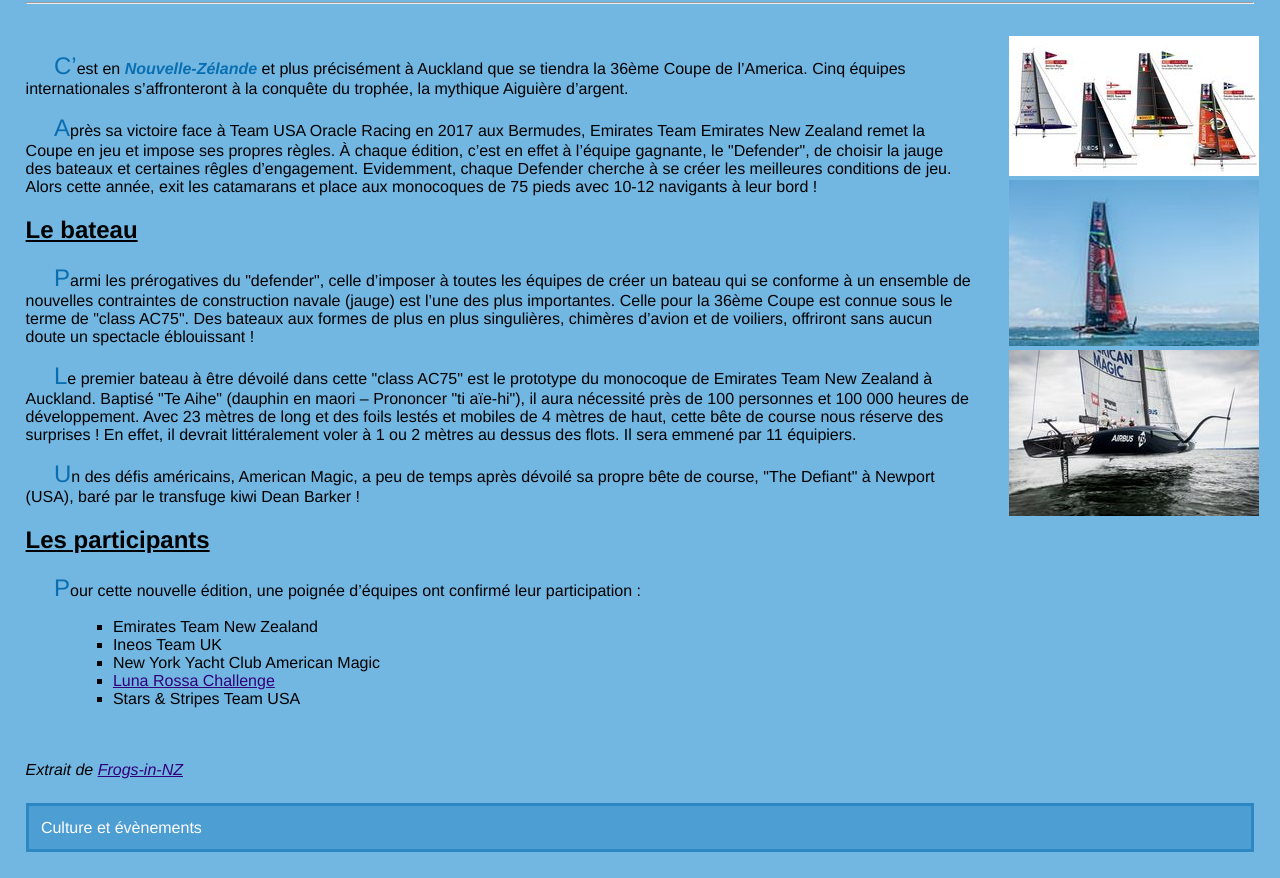
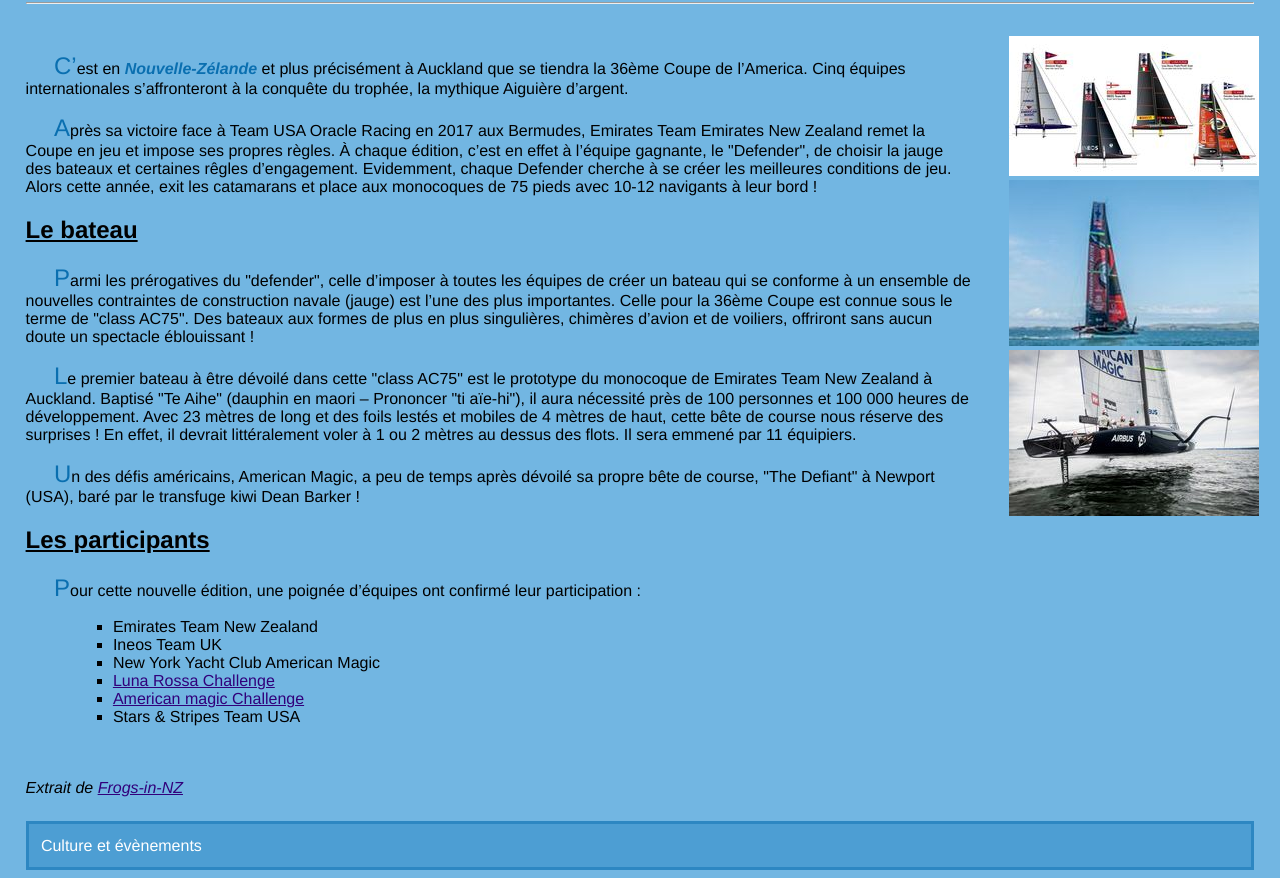
Before and after one commit to axelb3180/ACwebProjet, a plain HTML site: page index.html in a window 1280 px wide. Shown: the part 115-993 px from the top of the page. Drawn offline with Linux system fonts and the light colour scheme.

Commit message:
Ajout hyperlien vers American Magic

```diff
--- a/index.html
+++ b/index.html
@@ -47,6 +47,7 @@
 		<li> Ineos Team UK </li>
 		<li> New York Yacht Club American Magic </li>
 		<li> <a href="./challenger/luna_rossa.html" title="Accès sécurisé au challenger Luna Rossa"> Luna Rossa Challenge </a></li>
+		<li> <a href="./challenger/american_magic.html" title="Accès sécurisé au challenger American magic"> American magic Challenge </a></li>
 		<li> Stars & Stripes Team USA </li>
 	</ul>
   </section>
```
